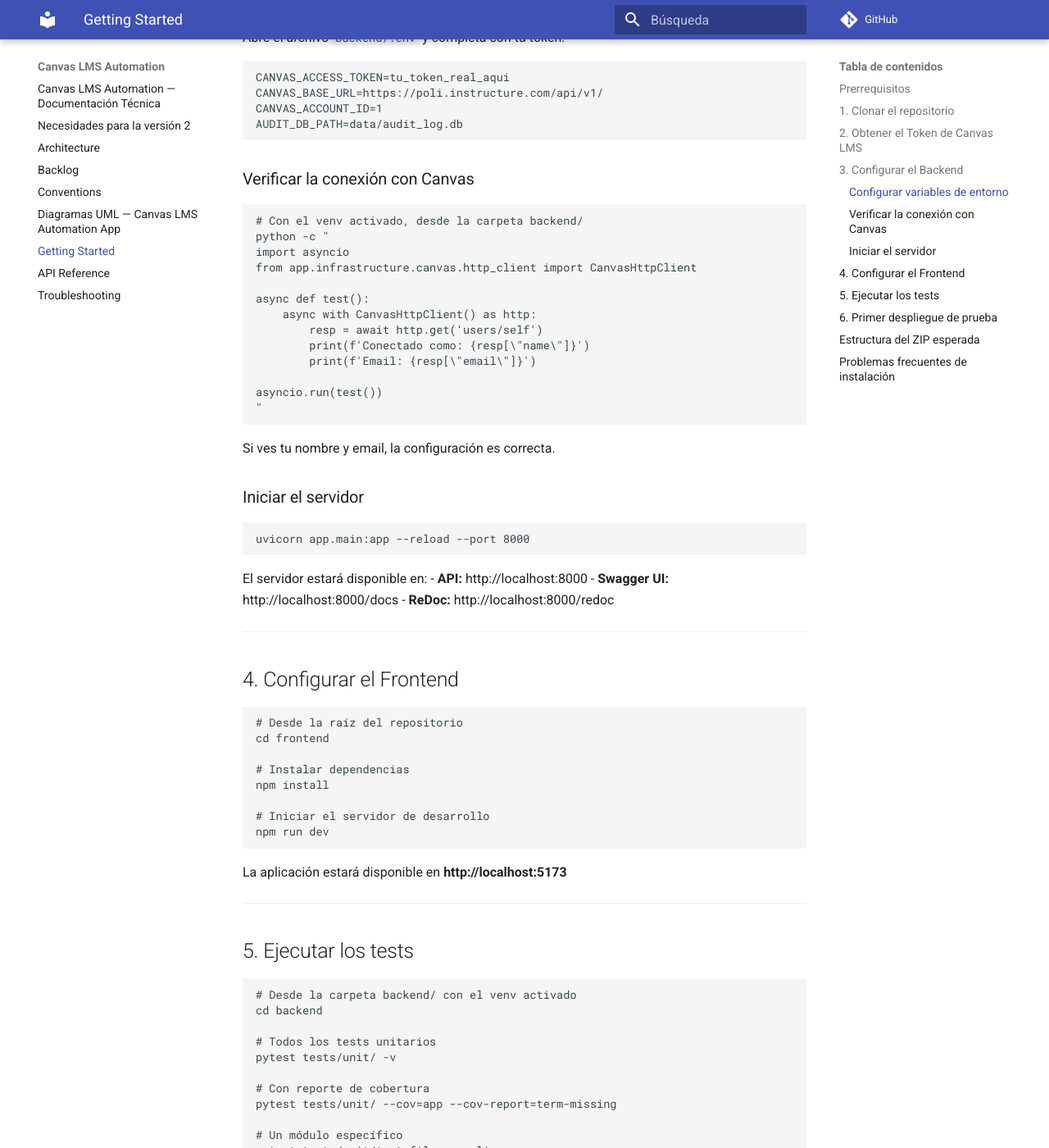
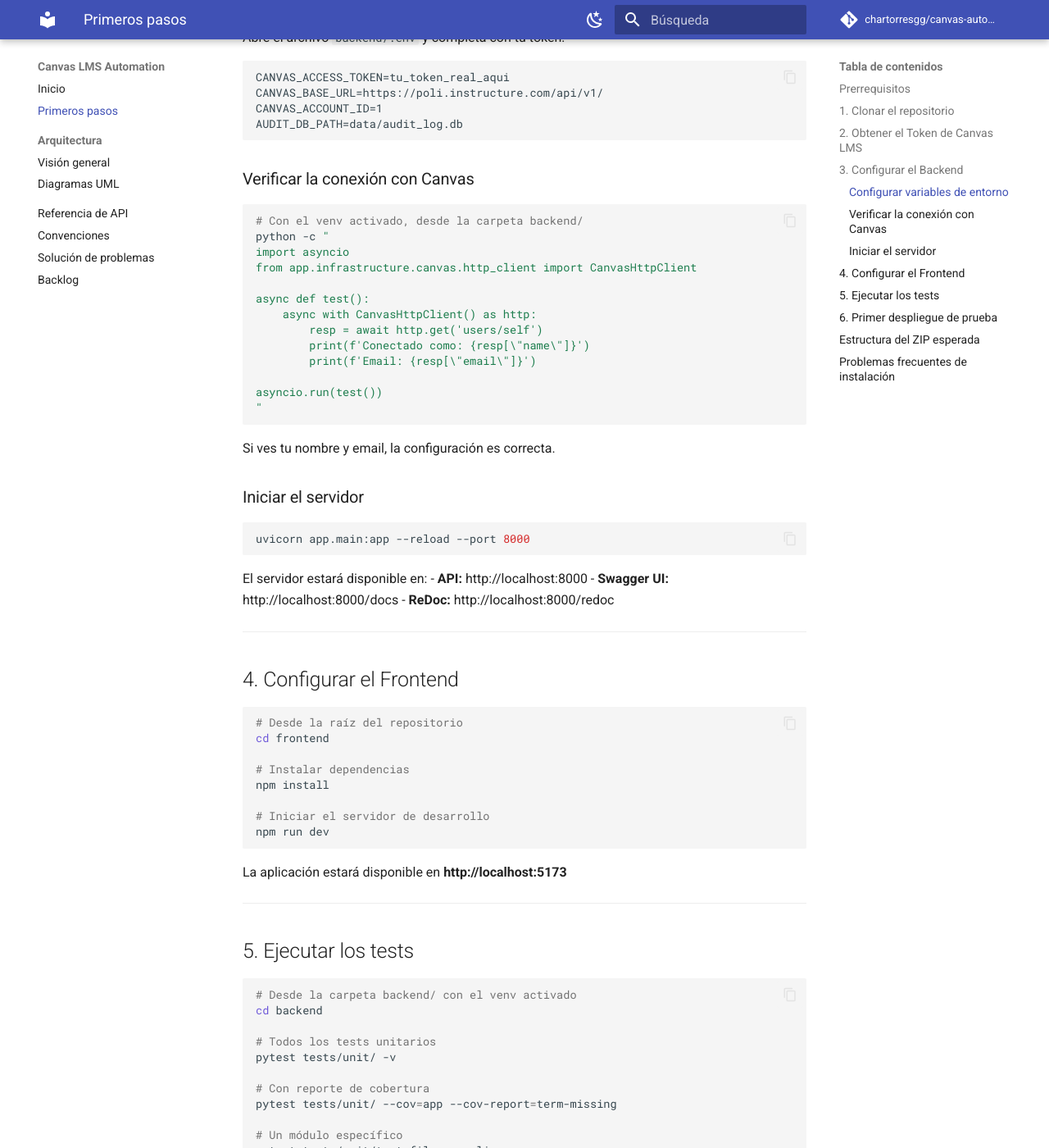
Before and after one commit to chartorresgg/canvas-automation, an MkDocs documentation site: the page built from docs/primeros-pasos.md, in a window 1280 px wide and 1400 px high, scrolled down 1912 px. Shown: the whole window at 82% size. Built offline with MkDocs 1.6.1 and Material for MkDocs 9.7.7, drawn with Linux system fonts in a browser that asks for light colours; comment, search, counter and statistics services are not loaded; some of the changed text lies outside the part shown.

Commit message:
docs: configurar navegación, búsqueda y tema de Material

```diff
--- a/docs/primeros-pasos.md
+++ b/docs/primeros-pasos.md
@@ -182,7 +182,7 @@
 6. Cierre/index.html
 
 > El sistema normaliza automáticamente variaciones de nombres.
-> Ver [Troubleshooting](solucion-de-problemas.md) si hay problemas de detección.
+> Ver [Solución de problemas](solucion-de-problemas.md) si hay problemas de detección.
 
 ---
 
@@ -195,4 +195,4 @@
 | Puerto 8000 ocupado | Otra instancia corriendo | `taskkill /F /IM uvicorn.exe` (Windows) |
 | `python` no reconocido | Python no en PATH | Usar `py` en lugar de `python` en Windows |
 
-> Para problemas más detallados, consulta [Troubleshooting](solucion-de-problemas.md).
+> Para problemas más detallados, consulta [Solución de problemas](solucion-de-problemas.md).
--- a/mkdocs.yml
+++ b/mkdocs.yml
@@ -1,17 +1,71 @@
+# ── Identidad del sitio ─────────────────────────────────────────
 site_name: Canvas LMS Automation
+site_description: Documentación técnica del sistema de automatización de aulas virtuales en Canvas LMS
 site_url: https://chartorresgg.github.io/canvas-automation/
 repo_url: https://github.com/chartorresgg/canvas-automation
+repo_name: chartorresgg/canvas-automation
+# Botón "Editar esta página": lleva al .md en GitHub para proponer cambios por PR
+edit_uri: edit/main/docs/
 docs_dir: docs
 
+# Documentos que viven en docs/ pero NO se publican.
+# Una página fuera del menú igual se publica; excluirla es la única garantía.
+exclude_docs: |
+  NECESIDADES-V2.md
+
+# ── Tema ────────────────────────────────────────────────────────
 theme:
   name: material
   language: es
+  palette:
+    - media: "(prefers-color-scheme: light)"
+      scheme: default
+      toggle:
+        icon: material/weather-night
+        name: Cambiar a modo oscuro
+    - media: "(prefers-color-scheme: dark)"
+      scheme: slate
+      toggle:
+        icon: material/weather-sunny
+        name: Cambiar a modo claro
+  features:
+    - navigation.sections     # agrupa el menú por secciones
+    - navigation.top          # botón "volver arriba"
+    - search.suggest          # autocompletado en la búsqueda
+    - search.highlight        # resalta el término buscado en la página
+    - content.code.copy       # botón copiar en bloques de código
+    - content.action.edit     # botón "Editar esta página"
 
+plugins:
+  - search:
+      lang: es                # stemming en español: "despliegue" encuentra "desplegar"
+
+# ── Extensiones de Markdown ─────────────────────────────────────
 markdown_extensions:
   - admonition
   - pymdownx.details
+  - pymdownx.superfences     # bloques de código dentro de plegables y listas
+  - pymdownx.highlight       # resaltado de sintaxis
+  - tables
+  - toc:
+      permalink: true         # ancla "¶" en cada título para compartir enlaces directos
 
+# ── Navegación ──────────────────────────────────────────────────
+nav:
+  - Inicio: index.md
+  - Primeros pasos: primeros-pasos.md
+  - Arquitectura:
+      - Visión general: arquitectura.md
+      - Diagramas UML: diagramas-uml.md
+  - Referencia de API: referencia-api.md
+  - Convenciones: convenciones.md
+  - Solución de problemas: solucion-de-problemas.md
+  - Backlog: backlog.md
+
+# ── Validación (con --strict, cada warn rompe el build) ─────────
 validation:
+  nav:
+    omitted_files: warn       # obliga a decidir: cada página va al menú o se excluye
   links:
     unrecognized_links: warn
     anchors: warn
```
